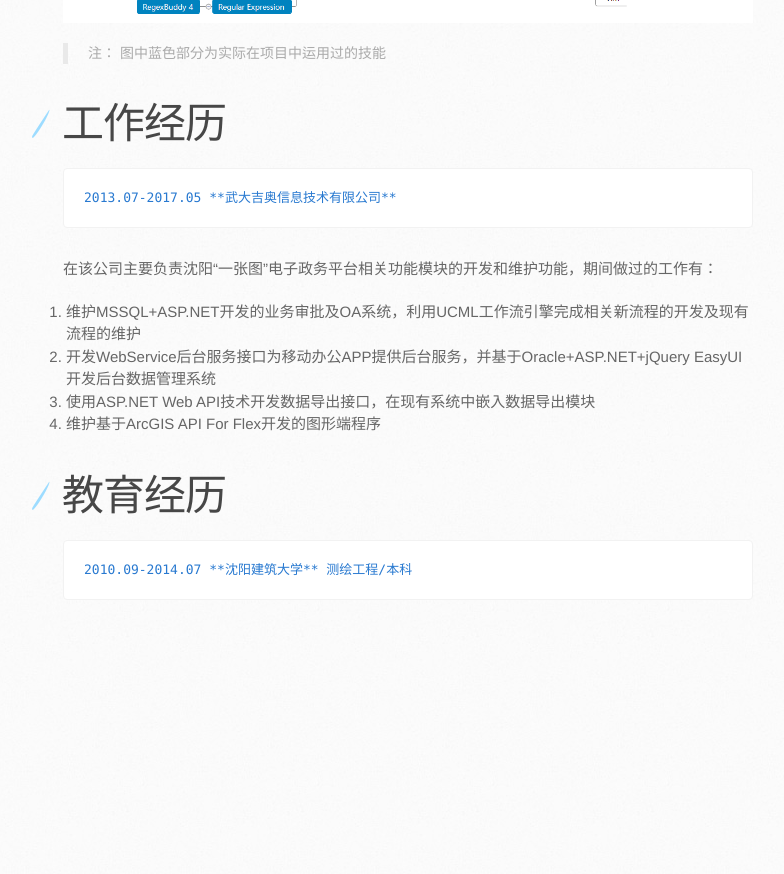
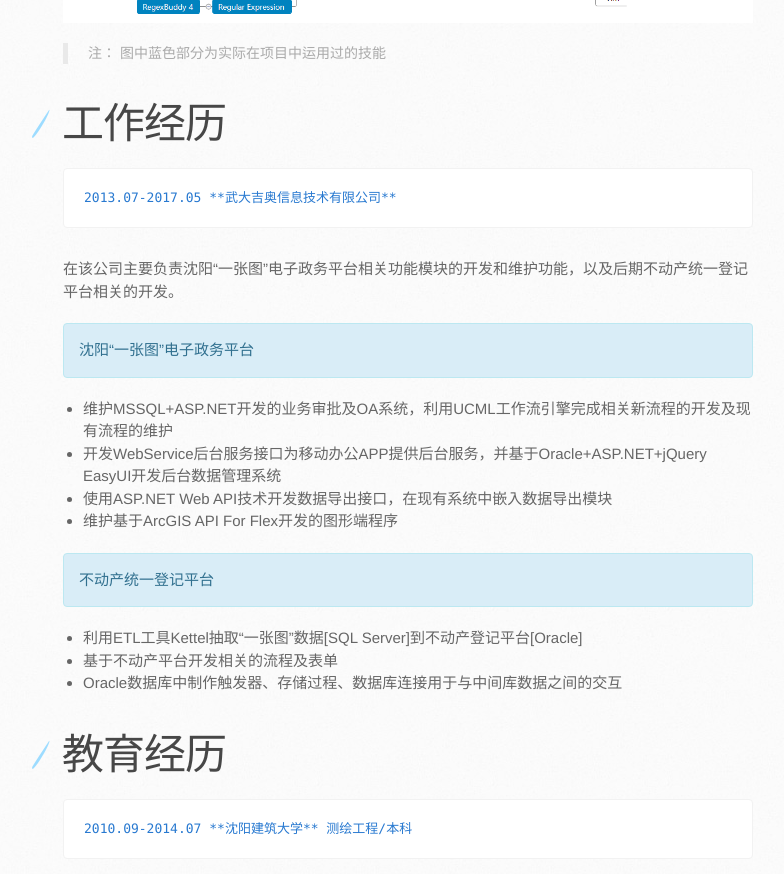
Before and after one commit to baiyangcao/baiyangcao.github.io, a Jekyll site: the page built from cv.md, in a window 1280 px wide and 900 px high, scrolled down 916 px. Shown: the top 874 px of the window, without its empty margins (107-891 px from the left). Built offline with Jekyll 4.4.1, drawn with Linux system fonts in a browser that asks for light colours; nearby versions of some CDN libraries; library files that are not in the unit come from our copies; before the commit the page ends 1569 px from its top, so only the background shows below that.

Commit message:
简历工作经历添加不动产系统相关

````diff
--- a/cv.md
+++ b/cv.md
@@ -19,11 +19,20 @@ layout: cv
 2013.07-2017.05 **武大吉奥信息技术有限公司**
 ```
 
-在该公司主要负责沈阳“一张图”电子政务平台相关功能模块的开发和维护功能，期间做过的工作有：
-1. 维护MSSQL+ASP.NET开发的业务审批及OA系统，利用UCML工作流引擎完成相关新流程的开发及现有流程的维护
-2. 开发WebService后台服务接口为移动办公APP提供后台服务，并基于Oracle+ASP.NET+jQuery EasyUI开发后台数据管理系统
-3. 使用ASP.NET Web API技术开发数据导出接口，在现有系统中嵌入数据导出模块
-4. 维护基于ArcGIS API For Flex开发的图形端程序
+在该公司主要负责沈阳“一张图”电子政务平台相关功能模块的开发和维护功能，以及后期不动产统一登记平台相关的开发。
+
+<div class="alert alert-info">沈阳“一张图”电子政务平台</div>
+
+ - 维护MSSQL+ASP.NET开发的业务审批及OA系统，利用UCML工作流引擎完成相关新流程的开发及现有流程的维护
+ - 开发WebService后台服务接口为移动办公APP提供后台服务，并基于Oracle+ASP.NET+jQuery EasyUI开发后台数据管理系统
+ - 使用ASP.NET Web API技术开发数据导出接口，在现有系统中嵌入数据导出模块
+ - 维护基于ArcGIS API For Flex开发的图形端程序
+
+<div class="alert alert-info">不动产统一登记平台</div>
+
+ - 利用ETL工具Kettel抽取“一张图”数据[SQL Server]到不动产登记平台[Oracle]
+ - 基于不动产平台开发相关的流程及表单
+ - Oracle数据库中制作触发器、存储过程、数据库连接用于与中间库数据之间的交互
 
 # 教育经历
 
````
